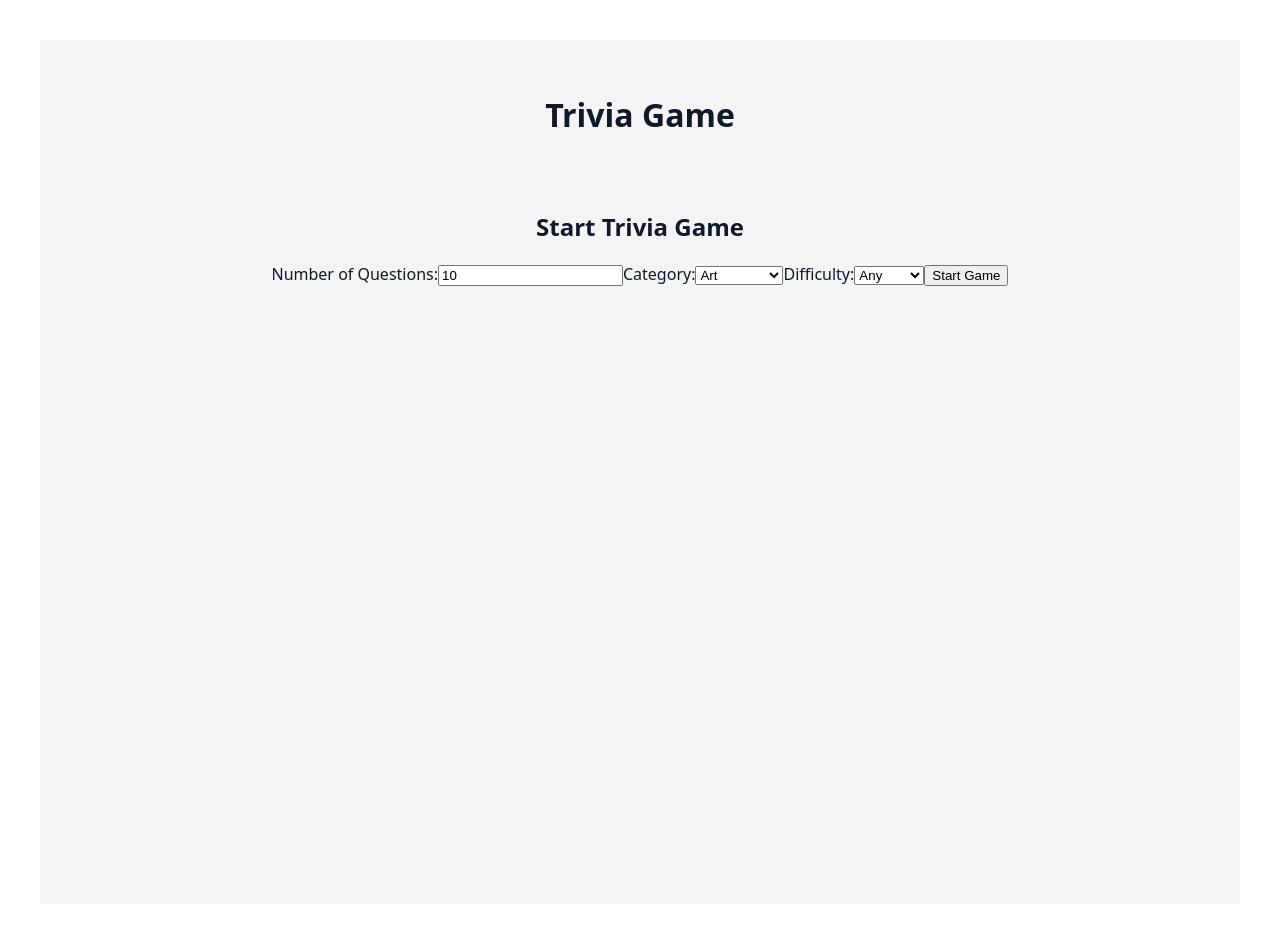
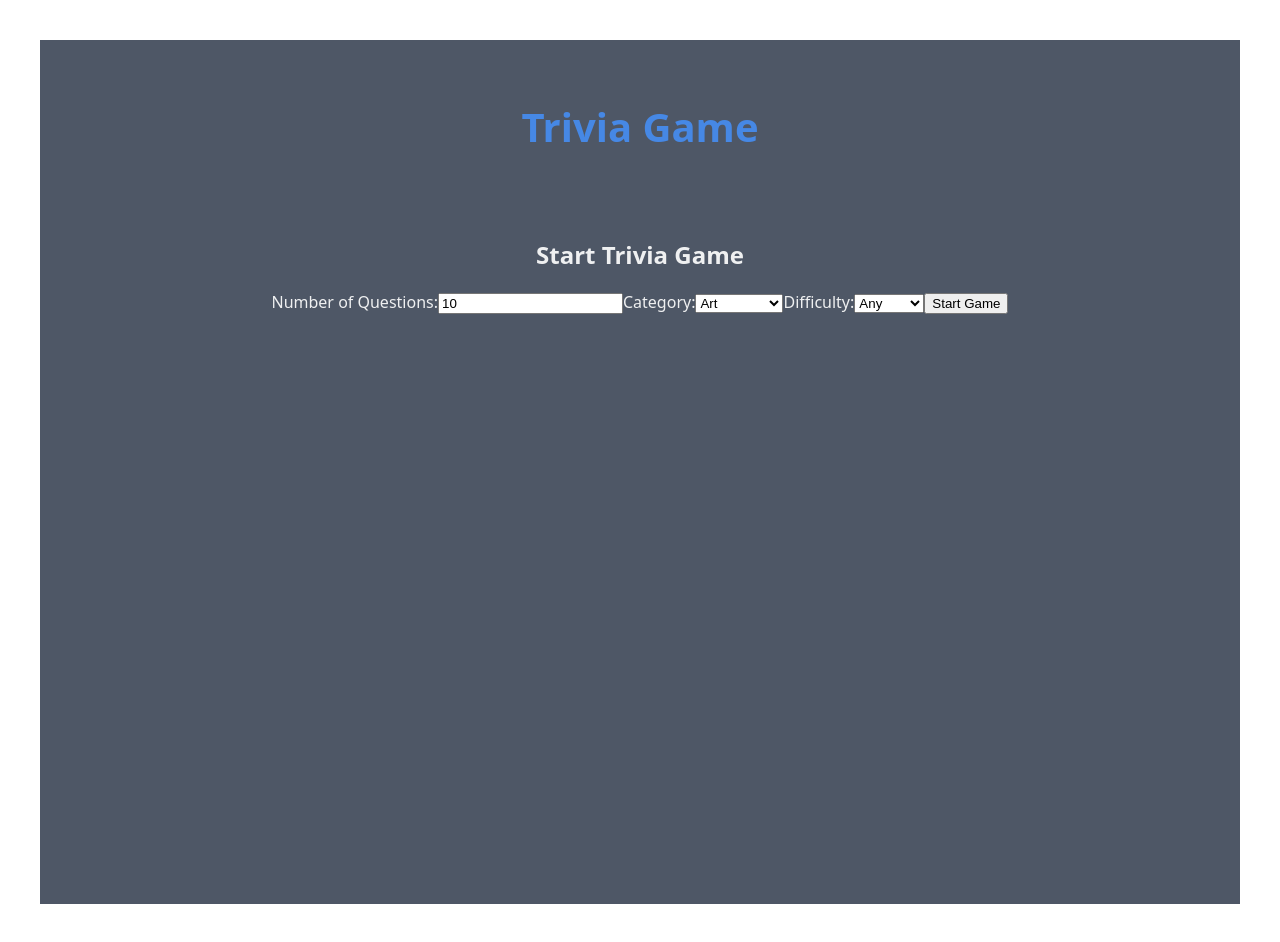
Before and after one commit to rdavison23/Trivia-Game-with-API-Integration, a React app in the folder frontend/: page / in a window 1280 px wide. Built offline with nearby package versions, Linux system fonts and the light colour scheme; the HTML template or start-up script is replaced by a standard one.

Commit message:
Centered title

```diff
--- a/frontend/src/index.css
+++ b/frontend/src/index.css
@@ -1,7 +1,14 @@
 .app-container {
-  background: #f3f4f6;
+  background: #4e5766;
   min-height: 100vh;
   padding: 2rem;
   font-family: system-ui, sans-serif;
-  color: #111827;
+  color: #eff0f1;
 }
+
+.title {
+  text-align: center;
+  font-size: 2.5rem;
+  margin-bottom: 2rem;
+  color: #4688e5;
+}
```
